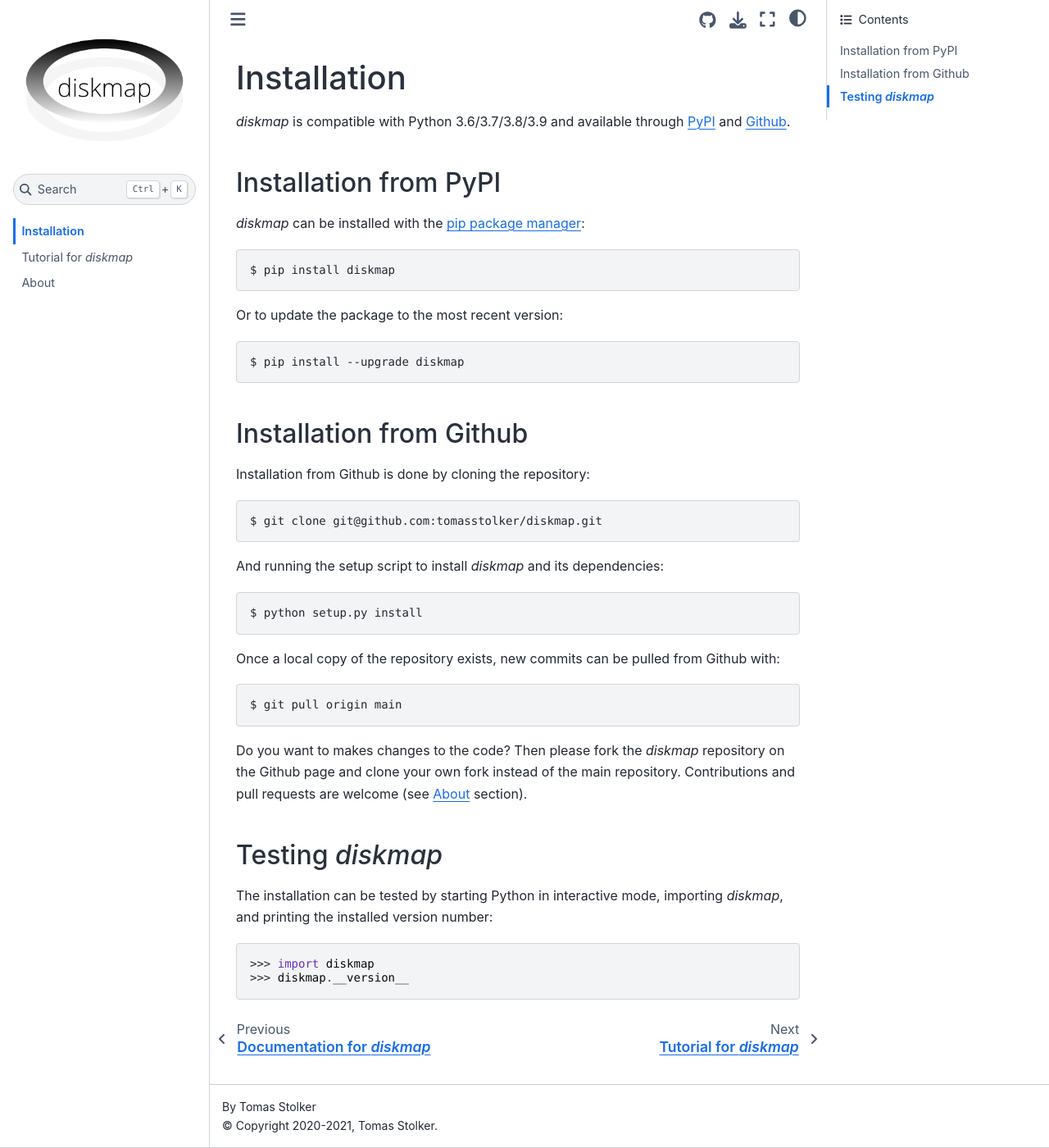
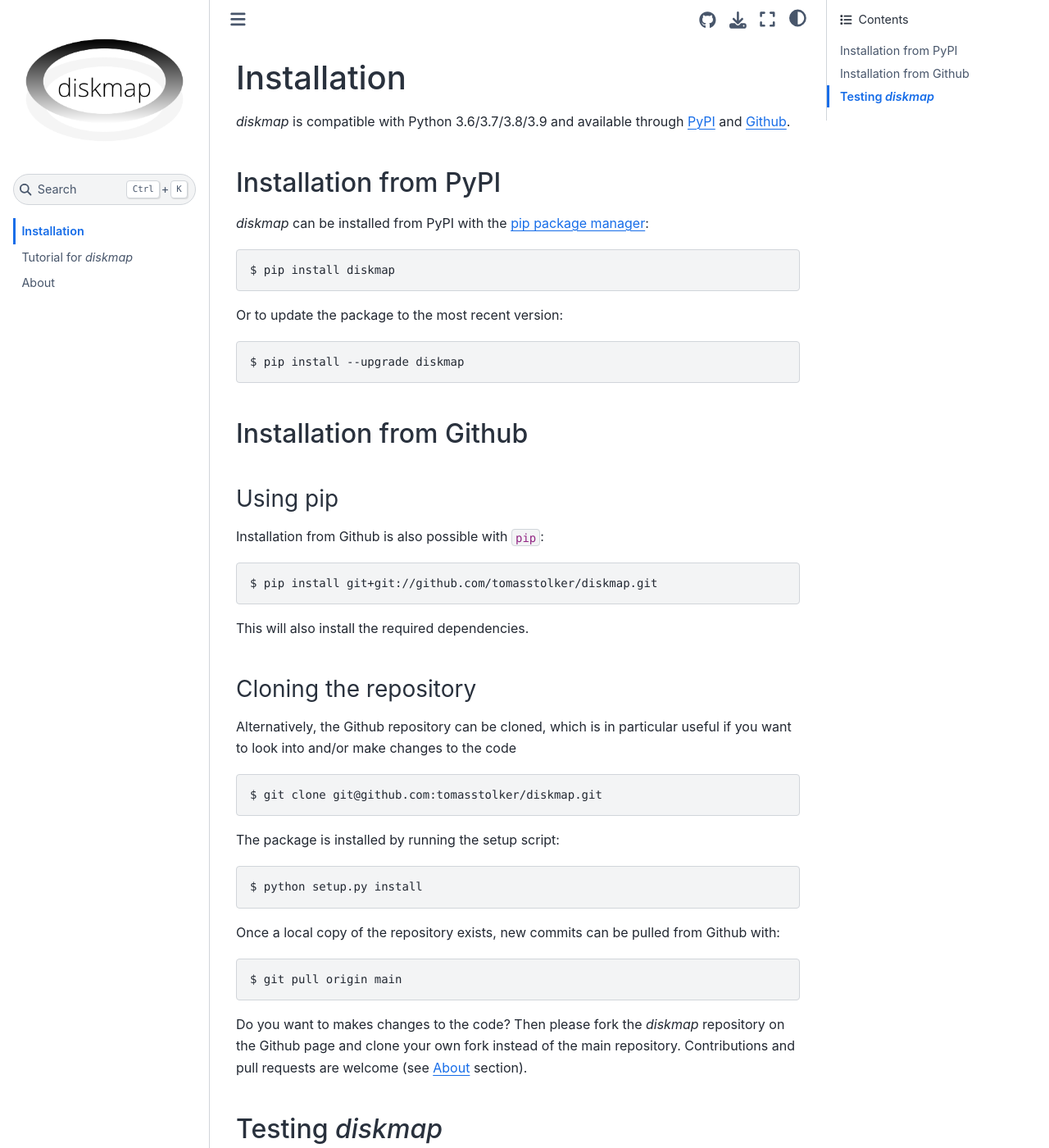
Before and after one commit to tomasstolker/diskmap, a Sphinx documentation site: the page built from docs/installation.rst, in a window 1280 px wide and 1400 px high. Shown: the whole window at 82% size. Built offline with Sphinx 7.4.7 and the Sphinx Book theme 1.1.4, drawn with Linux system fonts in a browser that asks for light colours; pages that are not in the unit, such as notebooks, are missing from menus; some of the changed lines change nothing that is shown.

Commit message:
Updated installation instructions and sphinx configuration

```diff
--- a/docs/conf.py
+++ b/docs/conf.py
@@ -1,8 +1,8 @@
 # Configuration file for the Sphinx documentation builder.
 #
-# This file does only contain a selection of the most common options. For a
-# full list see the documentation:
-# http://www.sphinx-doc.org/en/master/config
+# This file only contains a selection of the most common options. For a full
+# list see the documentation:
+# https://www.sphinx-doc.org/en/master/usage/configuration.html
 
 # -- Path setup --------------------------------------------------------------
 
@@ -12,7 +12,6 @@
 
 import os
 import sys
-
 sys.path.insert(0, os.path.abspath('../'))
 
 
@@ -22,11 +21,8 @@
 copyright = '2020-2021, Tomas Stolker'
 author = 'Tomas Stolker'
 
+
 # -- General configuration ---------------------------------------------------
-
-# If your documentation needs a minimal Sphinx version, state it here.
-#
-# needs_sphinx = '1.0'
 
 # Add any Sphinx extension module names here, as strings. They can be
 # extensions coming with Sphinx (named 'sphinx.ext.*') or your custom
@@ -39,40 +35,24 @@
     'nbsphinx'
 ]
 
-# sphinx-automodapi
-numpydoc_show_class_members = False
-
 # Disable notebook timeout
 nbsphinx_timeout = -1
+
+# Allow errors from notebooks
+nbsphinx_allow_errors = True
 
 autoclass_content = 'both'
 
 # Add any paths that contain templates here, relative to this directory.
-# templates_path = ['_templates']
-
-# The suffix(es) of source filenames.
-# You can specify multiple suffix as a list of string:
-#
-# source_suffix = ['.rst', '.md']
-source_suffix = '.rst'
-
-# The master toctree document.
-master_doc = 'index'
-
-# The language for content autogenerated by Sphinx. Refer to documentation
-# for a list of supported languages.
-#
-# This is also used if you do content translation via gettext catalogs.
-# Usually you set "language" from the command line for these cases.
-language = None
+templates_path = []
 
 # List of patterns, relative to source directory, that match files and
 # directories to ignore when looking for source files.
 # This pattern also affects html_static_path and html_extra_path.
-exclude_patterns = ['tutorials/.ipynb_checkpoints/*']
-
-# The name of the Pygments (syntax highlighting) style to use.
-pygments_style = None
+exclude_patterns = ['_build',
+                    'Thumbs.db',
+                    '.DS_Store',
+                    '.ipynb_checkpoints/*']
 
 
 # -- Options for HTML output -------------------------------------------------
@@ -82,10 +62,6 @@
 #
 html_theme = 'sphinx_book_theme'
 
-# Theme options are theme-specific and customize the look and feel of a theme
-# further.  For a list of options available for each theme, see the
-# documentation.
-#
 html_theme_options = {
     'path_to_docs': 'docs',
     'repository_url': 'https://github.com/tomasstolker/diskmap',
@@ -106,98 +82,10 @@
 # so a file named "default.css" will overwrite the builtin "default.css".
 html_static_path = []
 
-# Custom sidebar templates, must be a dictionary that maps document names
-# to template names.
-#
-# The default sidebars (for documents that don't match any pattern) are
-# defined by theme itself.  Builtin themes are using these templates by
-# default: ``['localtoc.html', 'relations.html', 'sourcelink.html',
-# 'searchbox.html']``.
-#
-# html_sidebars = {}
-
 html_logo = 'logo.png'
-html_favicon = 'favicon.png'
 html_search_language = 'en'
 
 html_context = {'display_github': True,
                 'github_user': 'tomasstolker',
                 'github_repo': 'diskmap',
                 'github_version': 'main/docs/'}
-
-# -- Options for HTMLHelp output ---------------------------------------------
-
-# Output file base name for HTML help builder.
-htmlhelp_basename = 'diskmapdoc'
-
-
-# -- Options for LaTeX output ------------------------------------------------
-
-latex_elements = {
-    # The paper size ('letterpaper' or 'a4paper').
-    #
-    # 'papersize': 'letterpaper',
-
-    # The font size ('10pt', '11pt' or '12pt').
-    #
-    # 'pointsize': '10pt',
-
-    # Additional stuff for the LaTeX preamble.
-    #
-    # 'preamble': '',
-
-    # Latex figure (float) alignment
-    #
-    # 'figure_align': 'htbp',
-}
-
-# Grouping the document tree into LaTeX files. List of tuples
-# (source start file, target name, title,
-#  author, documentclass [howto, manual, or own class]).
-latex_documents = [
-    (master_doc, 'diskmap.tex', 'diskmap Documentation',
-     'Tomas Stolker', 'manual'),
-]
-
-
-# -- Options for manual page output ------------------------------------------
-
-# One entry per manual page. List of tuples
-# (source start file, name, description, authors, manual section).
-man_pages = [
-    (master_doc, 'diskmap', 'diskmap Documentation',
-     [author], 1)
-]
-
-
-# -- Options for Texinfo output ----------------------------------------------
-
-# Grouping the document tree into Texinfo files. List of tuples
-# (source start file, target name, title, author,
-#  dir menu entry, description, category)
-texinfo_documents = [
-    (master_doc, 'diskmap', 'diskmap Documentation',
-     author, 'diskmap', 'Scattered light mapping of protoplanetary disks',
-     'Miscellaneous'),
-]
-
-
-# -- Options for Epub output -------------------------------------------------
-
-# Bibliographic Dublin Core info.
-epub_title = project
-
-# The unique identifier of the text. This can be a ISBN number
-# or the project homepage.
-#
-# epub_identifier = ''
-
-# A unique identification for the text.
-#
-# epub_uid = ''
-
-# A list of files that should not be packed into the epub file.
-epub_exclude_files = ['search.html']
-
-
-# -- Extension configuration -------------------------------------------------
--- a/docs/installation.rst
+++ b/docs/installation.rst
@@ -8,7 +8,7 @@
 Installation from PyPI
 ----------------------
 
-*diskmap* can be installed with the `pip package manager <https://packaging.python.org/tutorials/installing-packages/>`_:
+*diskmap* can be installed from PyPI with the `pip package manager <https://packaging.python.org/tutorials/installing-packages/>`_:
 
 .. code-block:: console
 
@@ -23,13 +23,27 @@
 Installation from Github
 ------------------------
 
-Installation from Github is done by cloning the repository:
+Using pip
+^^^^^^^^^
+
+Installation from Github is also possible with ``pip``:
+
+.. code-block:: console
+
+   $ pip install git+git://github.com/tomasstolker/diskmap.git
+
+This will also install the required dependencies.
+
+Cloning the repository
+^^^^^^^^^^^^^^^^^^^^^^
+
+Alternatively, the Github repository can be cloned, which is in particular useful if you want to look into and/or make changes to the code
 
 .. code-block:: console
 
     $ git clone git@github.com:tomasstolker/diskmap.git
 
-And running the setup script to install *diskmap* and its dependencies:
+The package is installed by running the setup script:
 
 .. code-block:: console
 
```
Also changed, not shown: 1 other file.
